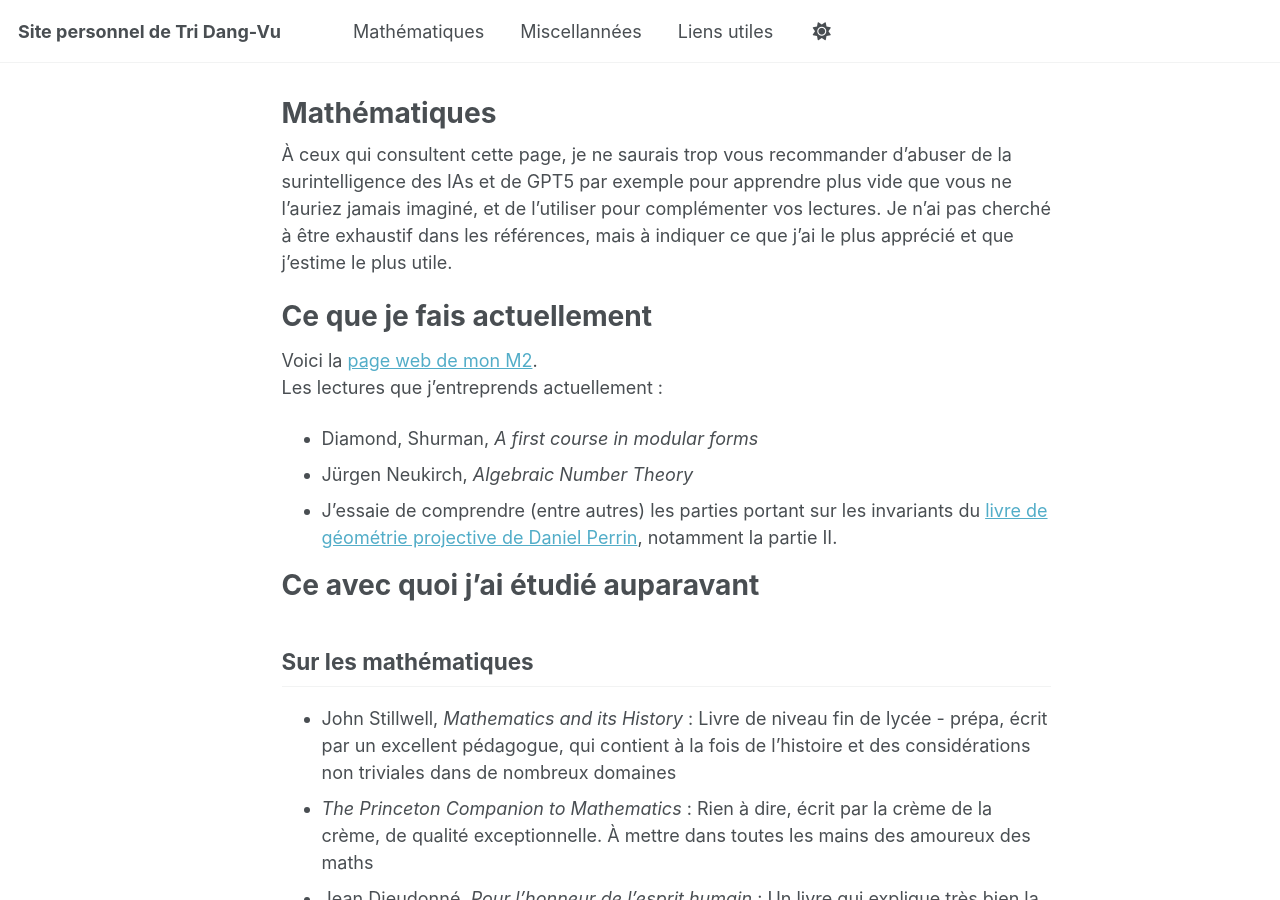
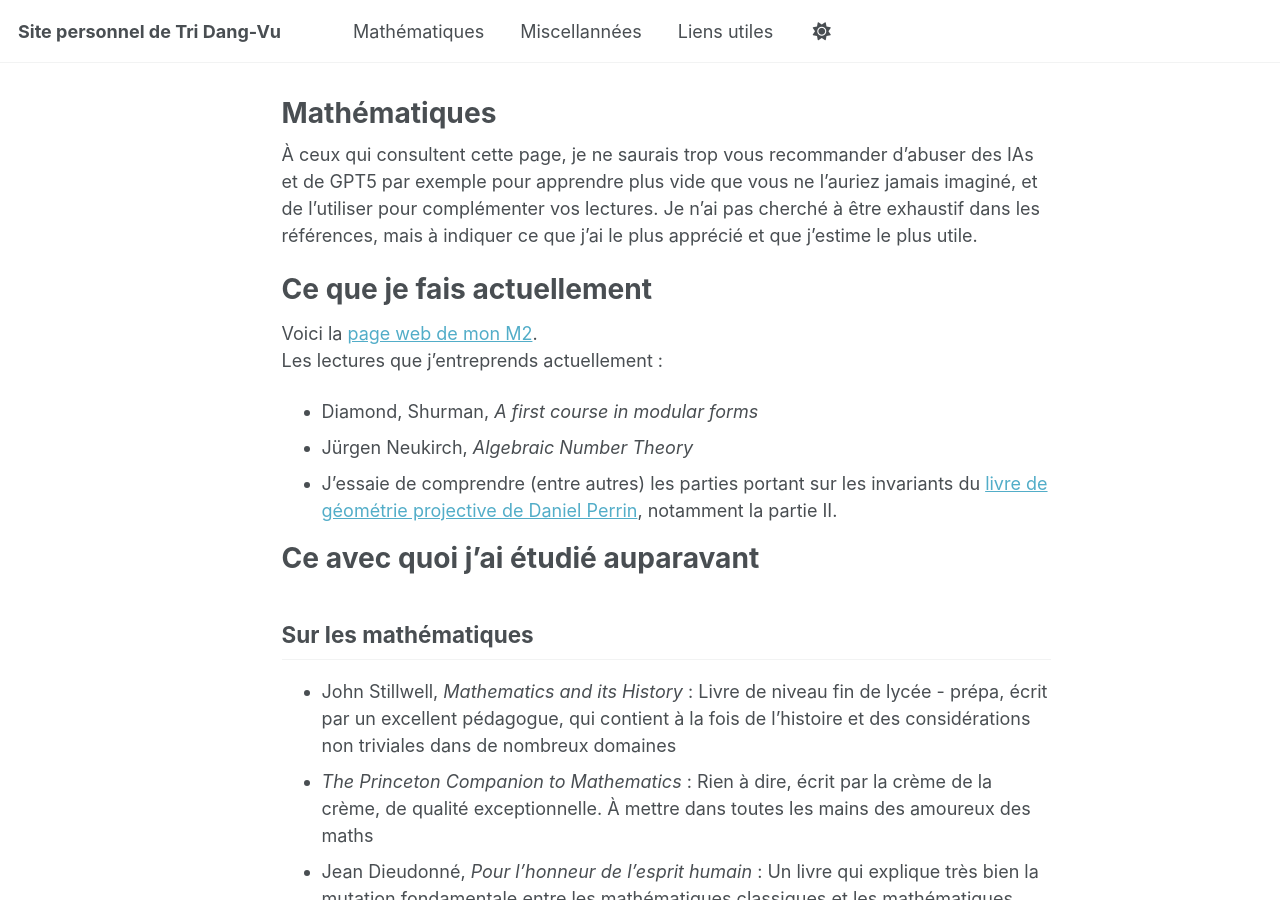
Before and after one commit to tridangvu/tridangvu.github.io, a Jekyll site: the page built from _pages/maths.md, in a window 1280 px wide and 900 px high. Built offline with Jekyll 4.4.1, drawn with Linux system fonts in a browser that asks for light colours; a script that is not in the unit is left out.

Commit message:
Update maths.md

```diff
--- a/_pages/maths.md
+++ b/_pages/maths.md
@@ -7,7 +7,7 @@ sidebar: null
 classes: wide
 ---
 
-À ceux qui consultent cette page, je ne saurais trop vous recommander d'abuser de la surintelligence des IAs et de GPT5 par exemple pour apprendre plus vide que vous ne l'auriez jamais imaginé, et de l'utiliser pour complémenter vos lectures. Je n'ai pas cherché à être exhaustif dans les références, mais à indiquer ce que j'ai le plus apprécié et que j'estime le plus utile.
+À ceux qui consultent cette page, je ne saurais trop vous recommander d'abuser des IAs et de GPT5 par exemple pour apprendre plus vide que vous ne l'auriez jamais imaginé, et de l'utiliser pour complémenter vos lectures. Je n'ai pas cherché à être exhaustif dans les références, mais à indiquer ce que j'ai le plus apprécié et que j'estime le plus utile.
 
 # Ce que je fais actuellement
 Voici la [page web de mon M2](https://master-math-fonda.imj-prg.fr/2025-26/cours.html). <br>
```
